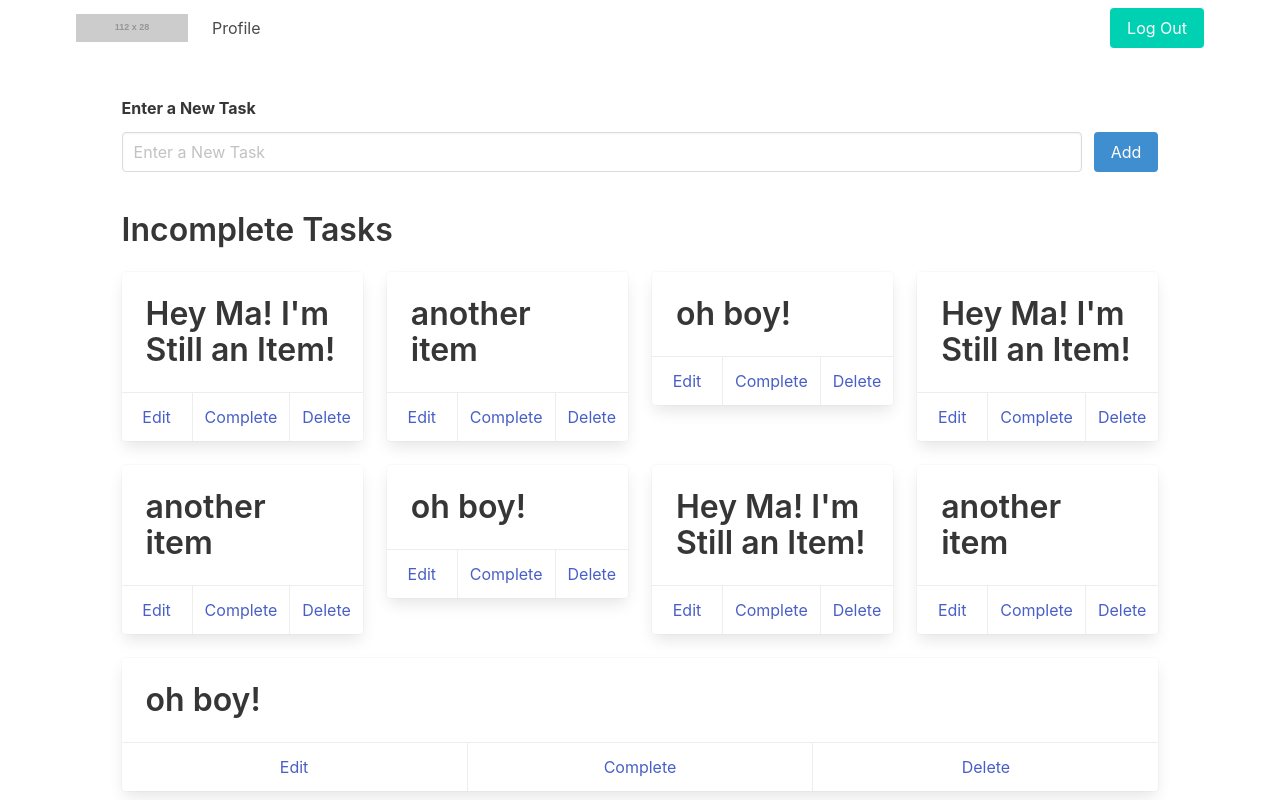
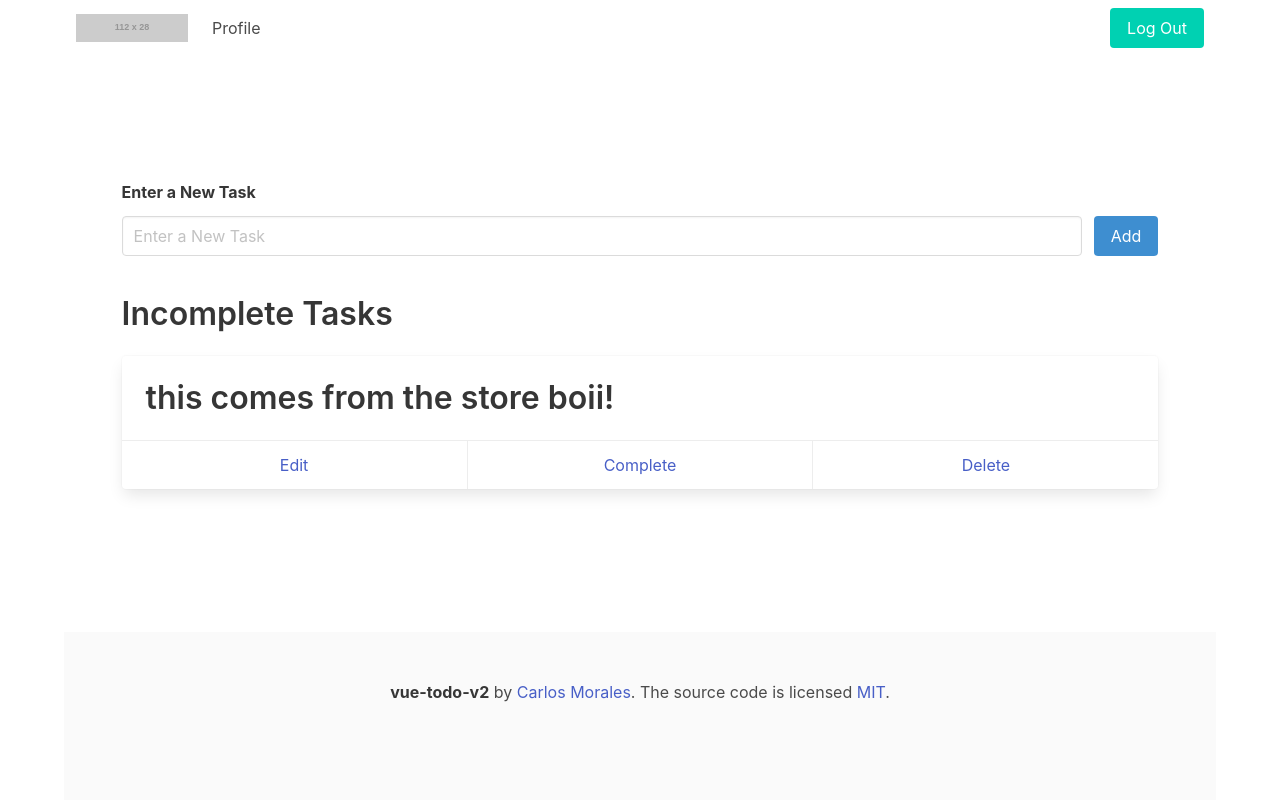
Before and after one commit to carlosmorales125/vue-todo-v2, a Vue app: page / in a window 1280 px wide. Shown: the top 800 px of the page. Built offline with nearby package versions, Linux system fonts and the light colour scheme.

Commit message:
wired todo to todo state module. app now runs on vuex instead of the eventbus pattern

```diff
--- a/src/components/todoList/TodoListForm.vue
+++ b/src/components/todoList/TodoListForm.vue
@@ -23,7 +23,7 @@
     </form>
 </template>
 <script>
-    import { EventBus } from '../../event-bus';
+    import { mapActions } from 'vuex';
 
     export default {
         name: 'todolistform',
@@ -34,8 +34,15 @@
             };
         },
         methods: {
+            ...mapActions({
+                addTask: 'addTask',
+            }),
             AddNewTask() {
-                EventBus.$emit('addNewTask', this.newTaskDescription);
+                this.addTask({
+                    id: new Date().valueOf(),
+                    description: this.newTaskDescription,
+                    done: false
+                });
                 this.newTaskDescription = '';
             },
         },
--- a/src/components/todoList/TodoListItem.vue
+++ b/src/components/todoList/TodoListItem.vue
@@ -37,7 +37,7 @@
     </div>
 </template>
 <script>
-    import { EventBus } from '../../event-bus';
+    import { mapActions } from 'vuex';
 
     export default {
         name: 'todolistitem',
@@ -47,18 +47,23 @@
             complete: Boolean,
         },
         methods: {
+            ...mapActions({
+                editTask: 'editTask',
+                deleteTask: 'deleteTask',
+                completeOrRestoreTask: 'completeOrRestoreTask',
+            }),
             Edit() {
                 this.editing = true;
             },
             DoneEditing() {
-                EventBus.$emit('editTask', {id:this.itemId, description:this.localDescription});
+                this.editTask({ id:this.itemId, description:this.localDescription });
                 this.editing = false;
             },
             CompleteOrRestore() {
-                EventBus.$emit('completeOrRestoreTask', this.itemId);
+                this.completeOrRestoreTask(this.itemId);
             },
             Delete() {
-                EventBus.$emit('deleteTask', this.itemId);
+                this.deleteTask(this.itemId);
             },
             editWorkflow() {
                 return this.editing ? this.DoneEditing() : this.Edit();
--- a/src/event-bus.js
+++ /dev/null
@@ -1,2 +0,0 @@
-import Vue from 'vue';
-export const EventBus = new Vue();
--- a/src/pages/TodoListPage.vue
+++ b/src/pages/TodoListPage.vue
@@ -7,8 +7,7 @@
 <script>
     import TodoList from '../components/todoList/TodoList.vue';
     import TodoListForm from '../components/todoList/TodoListForm.vue';
-    import { EventBus } from '../event-bus';
-    import { mapActions } from 'vuex';
+    import { mapState } from 'vuex';
 
     export default {
         name: 'todolistpage',
@@ -16,109 +15,9 @@
             TodoList,
             TodoListForm,
         },
-        data() {
-            return {
-                todoList: [
-                    {
-                        id: 1,
-                        description: "Hey Ma! I'm Still an Item!",
-                        done: false
-                    },
-                    {
-                        id: 2,
-                        description: 'another item',
-                        done: false
-                    },
-                    {
-                        id: 3,
-                        description: 'oh boy!',
-                        done: false
-                    },
-                    {
-                        id: 4,
-                        description: "Hey Ma! I'm Still an Item!",
-                        done: false
-                    },
-                    {
-                        id: 5,
-                        description: 'another item',
-                        done: false
-                    },
-                    {
-                        id: 6,
-                        description: 'oh boy!',
-                        done: false
-                    },
-                    {
-                        id: 7,
-                        description: "Hey Ma! I'm Still an Item!",
-                        done: false
-                    },
-                    {
-                        id: 8,
-                        description: 'another item',
-                        done: false
-                    },
-                    {
-                        id: 9,
-                        description: 'oh boy!',
-                        done: false
-                    },
-                ]
-            };
-        },
-        methods: {
-            ...mapActions([
-                'addTask',
-            ]),
-        },
-        mounted() {
-            EventBus.$on('editTask', taskData => {
-                this.todoList.forEach(item => {
-                    if (item.id === taskData.id) {
-                        item.description = taskData.description;
-                    }
-                });
-            });
-
-            EventBus.$on('completeOrRestoreTask', taskId => {
-                this.todoList.forEach(item => {
-                    if (item.id === taskId) {
-                        if (!item.done) {
-                            item.done = true;
-                            return;
-                        }
-
-                        if (item.done) {
-                            item.done = false;
-                            return;
-                        }
-                    }
-                });
-            });
-
-            EventBus.$on('deleteTask', taskId => {
-                this.todoList.forEach((item, index, object) => {
-                    if (item.id === taskId) {
-                        object.splice(index, 1);
-                        return;
-                    }
-                });
-            });
-
-            EventBus.$on('addNewTask', newTaskDescription => {
-                this.todoList.push({
-                    id: new Date().valueOf(),
-                    description: newTaskDescription,
-                    done: false
-                });
-                this.addTask({
-                    id: new Date().valueOf(),
-                    description: newTaskDescription,
-                    done: false
-                });
-            });
-        },
+        computed: mapState({
+            todoList: state => state.todo.todoList,
+        }),
     };
 </script>
 <style scoped>
--- /dev/null
+++ b/src/state/todo/actions.js
@@ -0,0 +1,16 @@
+const actions = {
+    addTask({ commit }, payload) {
+        commit('addTask', payload);
+    },
+    editTask({ commit }, payload) {
+        commit('editTask', payload);
+    },
+    deleteTask({ commit }, payload) {
+        commit('deleteTask', payload);
+    },
+    completeOrRestoreTask({ commit }, payload) {
+        commit('completeOrRestoreTask', payload);
+    },
+};
+
+export default actions;
--- a/src/state/todo/index.js
+++ b/src/state/todo/index.js
@@ -1,66 +1,11 @@
-// todo example:
-// {
-//     id: 6,
-//         description: 'oh boy!',
-//     done: false
-// },
-
-// Since we don't have a backend setup, for now we'll use actions to just commit the mutations.
-// Future state of this module will have access to axios to make calls out to the backend and have error handling.
+import state from './state';
+import mutations from './mutations';
+import actions from './actions'
 
 const TodoModule = {
-    state: {
-        todoList: [],
-    },
-    mutations: {
-        addTask(state, task) {
-            state.todoList.push(task);
-        },
-        editTask(state, { id, description }) {
-            state.todoList.forEach(item => {
-                if (item.id === id) {
-                    item.description = description;
-                }
-            });
-        },
-        deleteTask(state, { id }) {
-            state.todoList.forEach((item, index, object) => {
-                if (item.id === id) {
-                    object.splice(index, 1);
-                    return;
-                }
-            });
-        },
-        completeOrRestoreTask(state, { id }) {
-            state.todoList.forEach(item => {
-                if (item.id === id) {
-                    if (!item.done) {
-                        item.done = true;
-                        return;
-                    }
-
-                    if (item.done) {
-                        item.done = false;
-                        return;
-                    }
-                }
-            });
-        },
-    },
-    actions: {
-        addTask({ commit }, payload) {
-            commit('addTask', payload);
-        },
-        editTask({ commit }, payload) {
-            commit('editTask', payload);
-        },
-        deleteTask({ commit }, payload) {
-            commit('deleteTask', payload);
-        },
-        completeOrRestoreTask({ commit }, payload) {
-            commit('completeOrRestoreTask', payload);
-        },
-    },
+    state,
+    mutations,
+    actions,
 };
 
 export default TodoModule;
--- /dev/null
+++ b/src/state/todo/mutations.js
@@ -0,0 +1,37 @@
+const mutations = {
+    addTask(state, task) {
+        state.todoList.push(task);
+    },
+    editTask(state, { id, description }) {
+        state.todoList.forEach(item => {
+            if (item.id === id) {
+                item.description = description;
+            }
+        });
+    },
+    deleteTask(state, id) {
+        state.todoList.forEach((item, index, object) => {
+            if (item.id === id) {
+                object.splice(index, 1);
+                return;
+            }
+        });
+    },
+    completeOrRestoreTask(state, id) {
+        state.todoList.forEach(item => {
+            if (item.id === id) {
+                if (!item.done) {
+                    item.done = true;
+                    return;
+                }
+
+                if (item.done) {
+                    item.done = false;
+                    return;
+                }
+            }
+        });
+    },
+};
+
+export default mutations;
--- /dev/null
+++ b/src/state/todo/state.js
@@ -0,0 +1,11 @@
+const state = {
+    todoList: [
+        {
+            id: 1,
+            description: "this comes from the store boii!",
+            done: false
+        },
+    ],
+};
+
+export default state;
```
Also changed, not shown: src/state/profile/index.js (+0 -25 lines).
